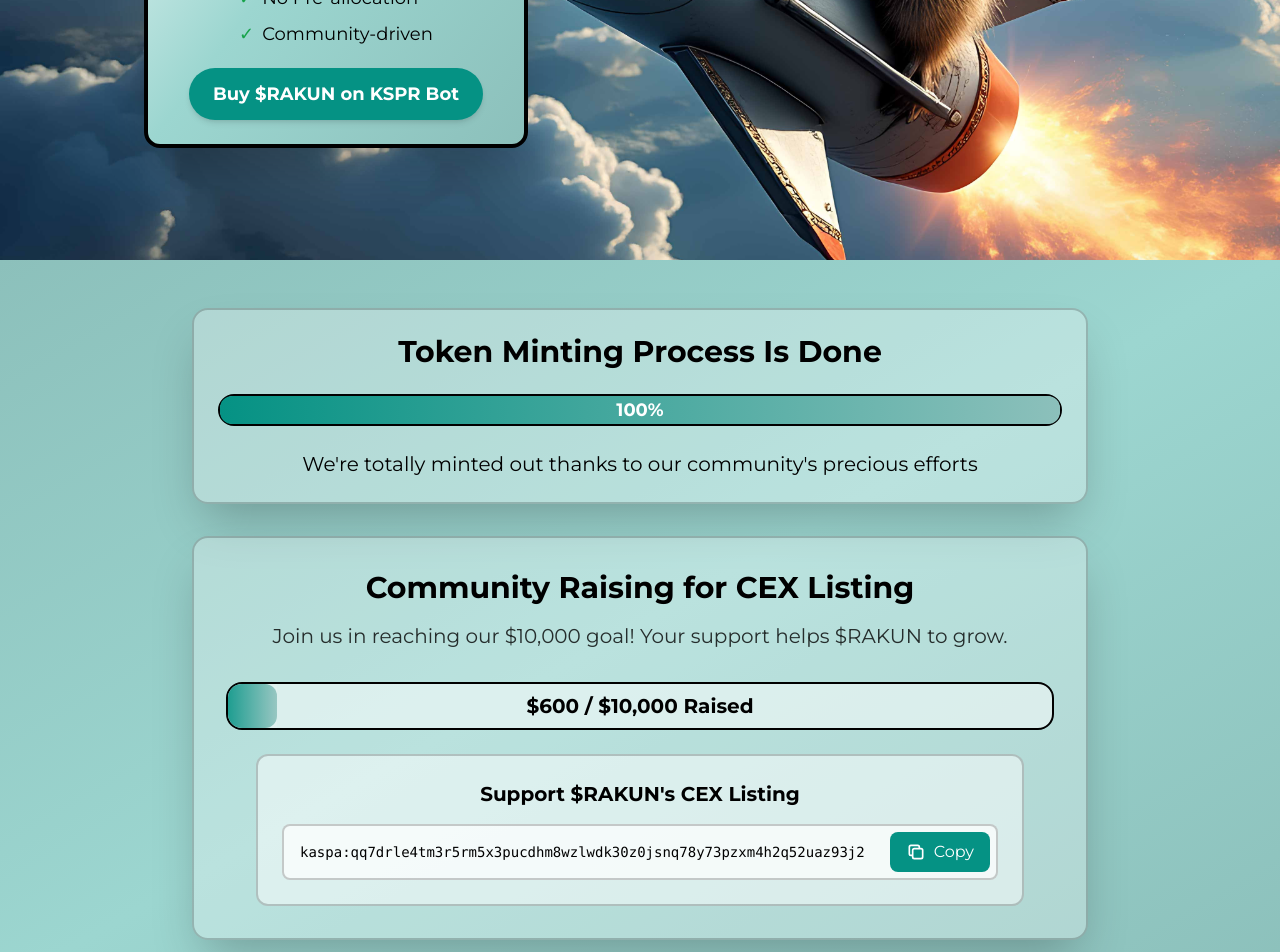
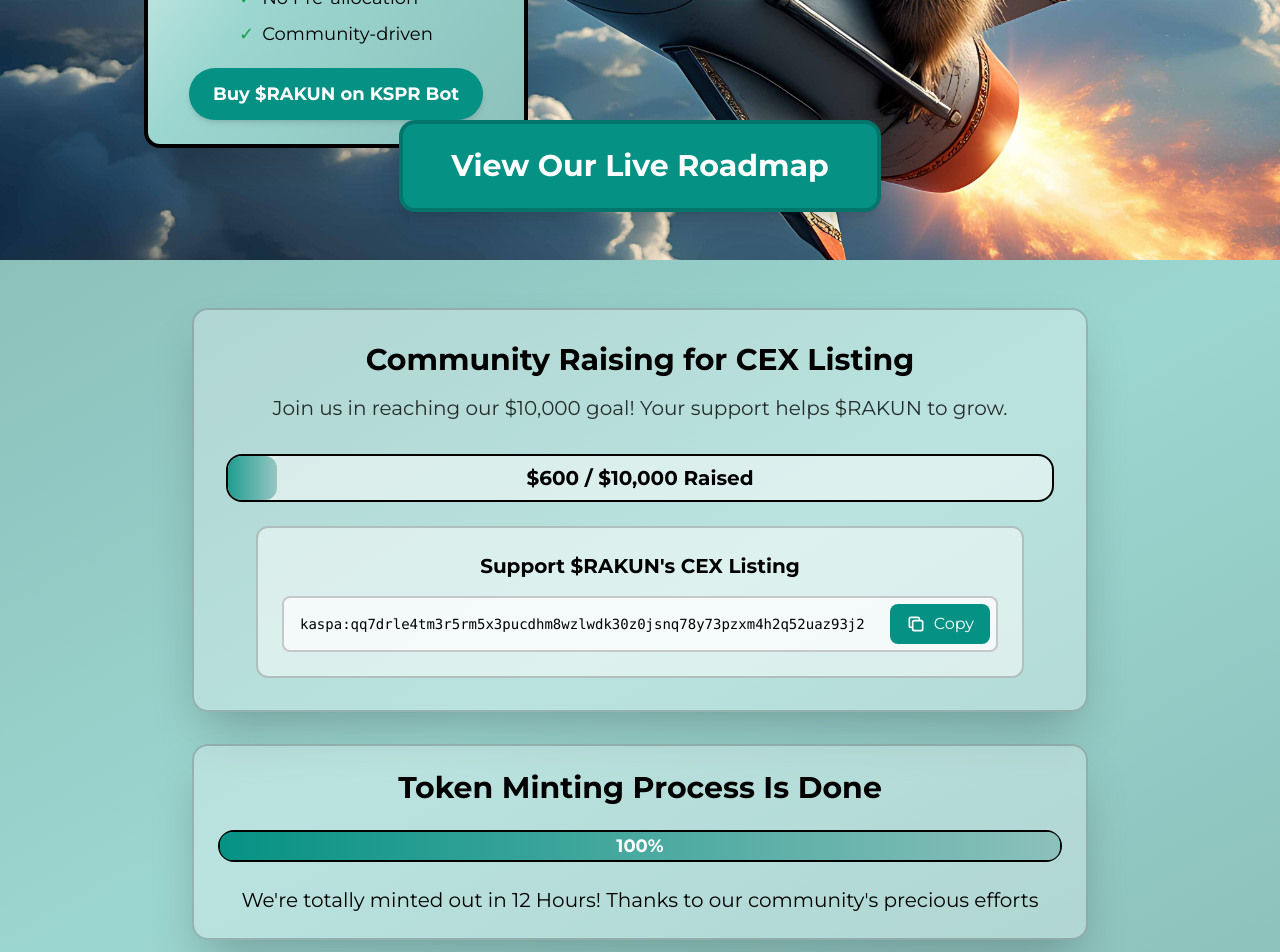
Before and after one commit to HatayErincErdemli/rakun-coin, a React (Vite) app: page / in a window 1280 px wide. Shown: the part 540-1492 px from the top of the page. Built offline with nearby package versions, Linux system fonts and the light colour scheme.

Commit message:
buy link updated, trello link button added

```diff
--- a/src/components/HomePage.jsx
+++ b/src/components/HomePage.jsx
@@ -128,7 +128,7 @@
             backgroundPosition: "center top 15%",
           }}
         >
-          <div className="buy-section bg-gradient-to-br from-white via-[#9cd6d0] to-[#8cc0bb] p-6 rounded-2xl shadow-2xl border-4 border-black max-w-sm w-full flex flex-col items-center text-center mx-auto md:mx-0 md:ml-16 lg:ml-24 mb-8 md:mb-16 transform hover:scale-105 transition-all duration-300">
+          <div className="buy-section bg-gradient-to-br from-white via-[#9cd6d0] to-[#8cc0bb] p-6 rounded-2xl shadow-2xl border-4 border-black max-w-sm w-full flex flex-col items-center text-center mx-auto lg:mx-0 lg:ml-24 mb-24 sm:mb-32 lg:mb-16 transform hover:scale-105 transition-all duration-300">
             <h2 className="text-5xl sm:text-6xl lg:text-7xl font-extrabold mb-4 sm:mb-6 text-black">
               $RAKUN
             </h2>
@@ -152,12 +152,25 @@
             </ul>
 
             <a
-              href="https://t.me/kspr_home_bot"
+              href="https://t.me/kspr_home_bot?start=Aaphp+PQ"
               target="_blank"
               rel="noopener noreferrer"
               className="inline-block bg-[#059284] text-white px-6 py-3 rounded-full text-lg font-bold hover:bg-black transition-colors duration-300 shadow-md hover:shadow-lg transform hover:-translate-y-1"
             >
               Buy $RAKUN on KSPR Bot
+            </a>
+          </div>
+          <div className="absolute bottom-4 sm:bottom-8 lg:bottom-12 left-0 right-0 text-center px-4">
+            <a
+              href="https://trello.com/b/QakXKOvo"
+              target="_blank"
+              rel="noopener noreferrer"
+              className="inline-block bg-[#059284] text-white text-lg sm:text-xl lg:text-3xl font-bold px-6 sm:px-8 lg:px-12 py-3 sm:py-4 lg:py-6 rounded-xl sm:rounded-2xl
+              hover:bg-black transition-all duration-300 shadow-xl hover:shadow-2xl
+              transform hover:-translate-y-1 active:translate-y-0
+              border-2 sm:border-4 border-black/20 w-[90%] lg:w-auto max-w-md lg:max-w-none"
+            >
+              View Our Live Roadmap
             </a>
           </div>
         </div>
@@ -166,27 +179,7 @@
           id="donation-section"
           className="donation-section bg-gradient-to-br from-[#8cc0bb] via-[#9cd6d0] to-[#8cc0bb] p-8 lg:p-12"
         >
-          <div className="progress-bar w-full max-w-4xl mx-auto mb-8 text-center bg-white/30 p-6 rounded-2xl shadow-2xl border-2 border-black/20 transform hover:scale-105 transition-all duration-300">
-            <p className="text-3xl font-bold mb-6 text-black">
-              Token Minting Process Is Done
-            </p>
-
-            <div className="relative w-full h-8 bg-white/50 rounded-2xl border-2 border-black mb-6">
-              <div
-                className="absolute top-0 left-0 h-full bg-gradient-to-r from-[#059284] to-[#8cc0bb] rounded-xl flex items-center justify-center transition-all duration-1000"
-                style={{ width: "100%" }}
-              >
-                <span className="text-white text-lg font-bold">100%</span>
-              </div>
-            </div>
-
-            <p className="text-xl text-black">
-              We're totally minted out thanks to our community's precious
-              efforts
-            </p>
-          </div>
-
-          {/* New donation bar div */}
+          {/* Existing donation bar div */}
           <div className="donation-bar w-full max-w-4xl mx-auto text-center bg-white/30 p-8 rounded-2xl shadow-2xl border-2 border-black/20 transform hover:scale-105 transition-all duration-300">
             <div className="mb-8">
               <h3 className="text-3xl font-bold text-black mb-4">
@@ -253,6 +246,25 @@
                 </div>
               </div>
             </div>
+          </div>
+          <div className="progress-bar w-full max-w-4xl mx-auto mt-8 text-center bg-white/30 p-6 rounded-2xl shadow-2xl border-2 border-black/20 transform hover:scale-105 transition-all duration-300">
+            <p className="text-3xl font-bold mb-6 text-black">
+              Token Minting Process Is Done
+            </p>
+
+            <div className="relative w-full h-8 bg-white/50 rounded-2xl border-2 border-black mb-6">
+              <div
+                className="absolute top-0 left-0 h-full bg-gradient-to-r from-[#059284] to-[#8cc0bb] rounded-xl flex items-center justify-center transition-all duration-1000"
+                style={{ width: "100%" }}
+              >
+                <span className="text-white text-lg font-bold">100%</span>
+              </div>
+            </div>
+
+            <p className="text-xl text-black">
+              We're totally minted out in 12 Hours! Thanks to our community's
+              precious efforts
+            </p>
           </div>
         </div>
         <div
```
